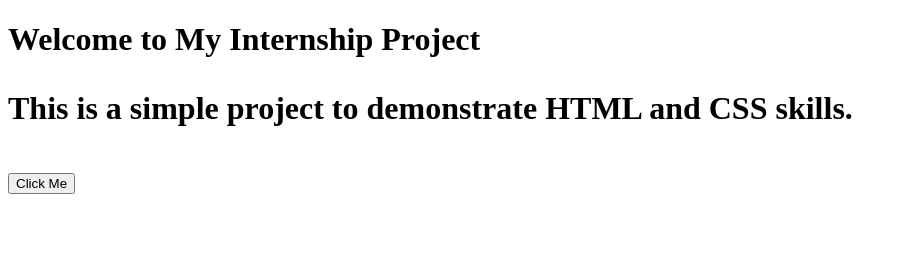
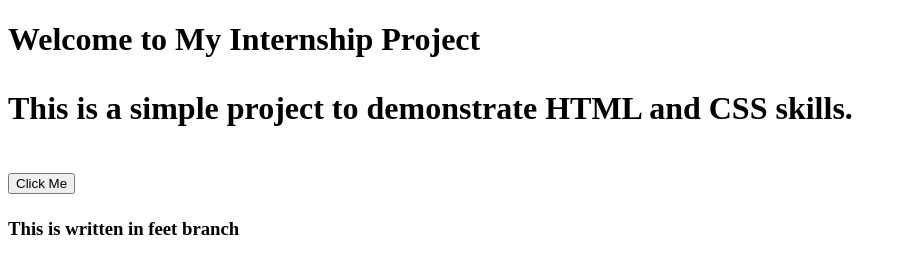
Before and after one commit to Israruddin293/GITHOOKS, a plain HTML site: page index.html in a window 1280 px wide. Shown: the whole page, without its empty margins (0-907 px from the left). Drawn offline with Linux system fonts and the light colour scheme.

Commit message:
Adding content from feet branch

```diff
--- a/index.html
+++ b/index.html
@@ -12,5 +12,9 @@
     <p>This is a simple project to demonstrate HTML and CSS skills.</p>
     <button onclick="alert('Hello, welcome to my project!')">Click Me</button>
     </h1>
+
+    <h3>
+        This is written in feet branch
+    </h3>
 </body>
 </html>
```
